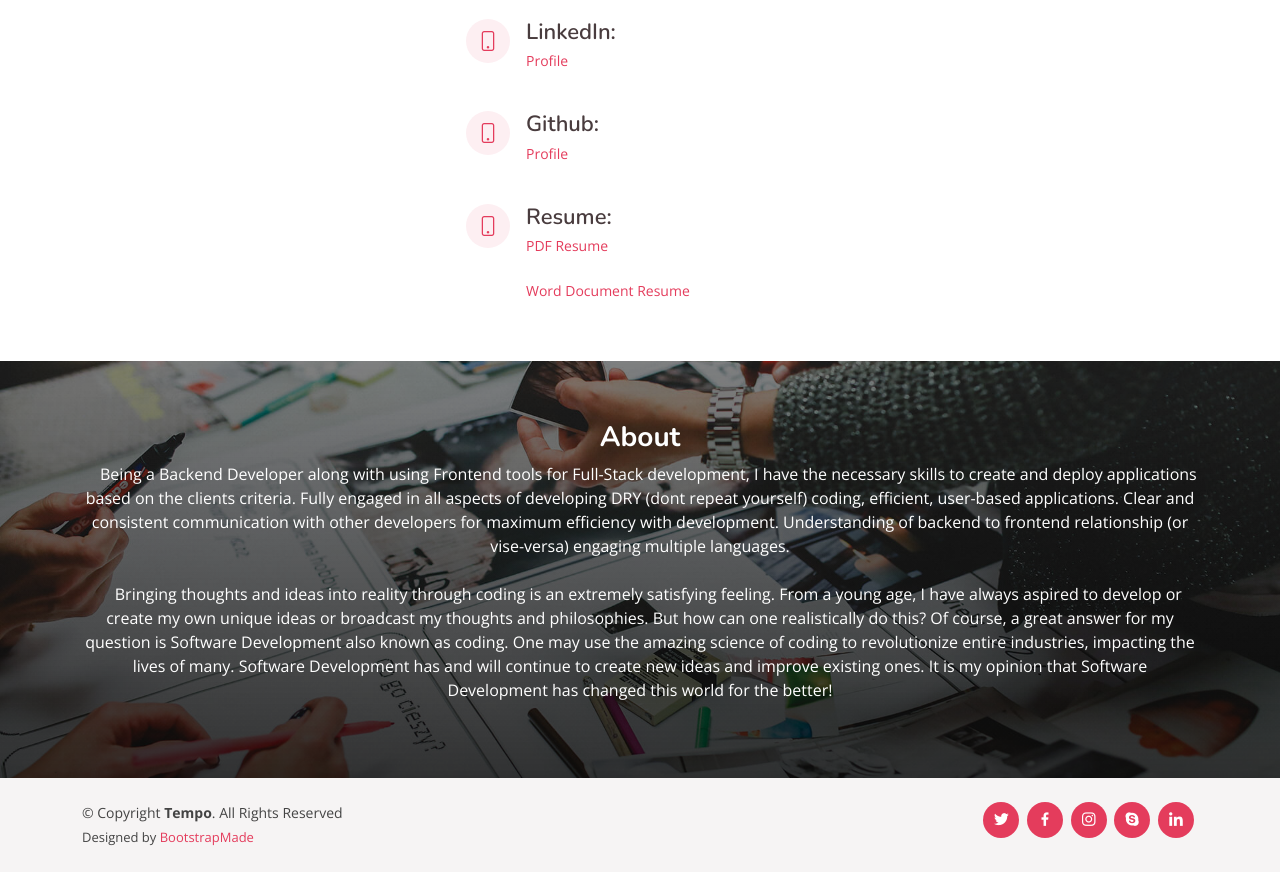
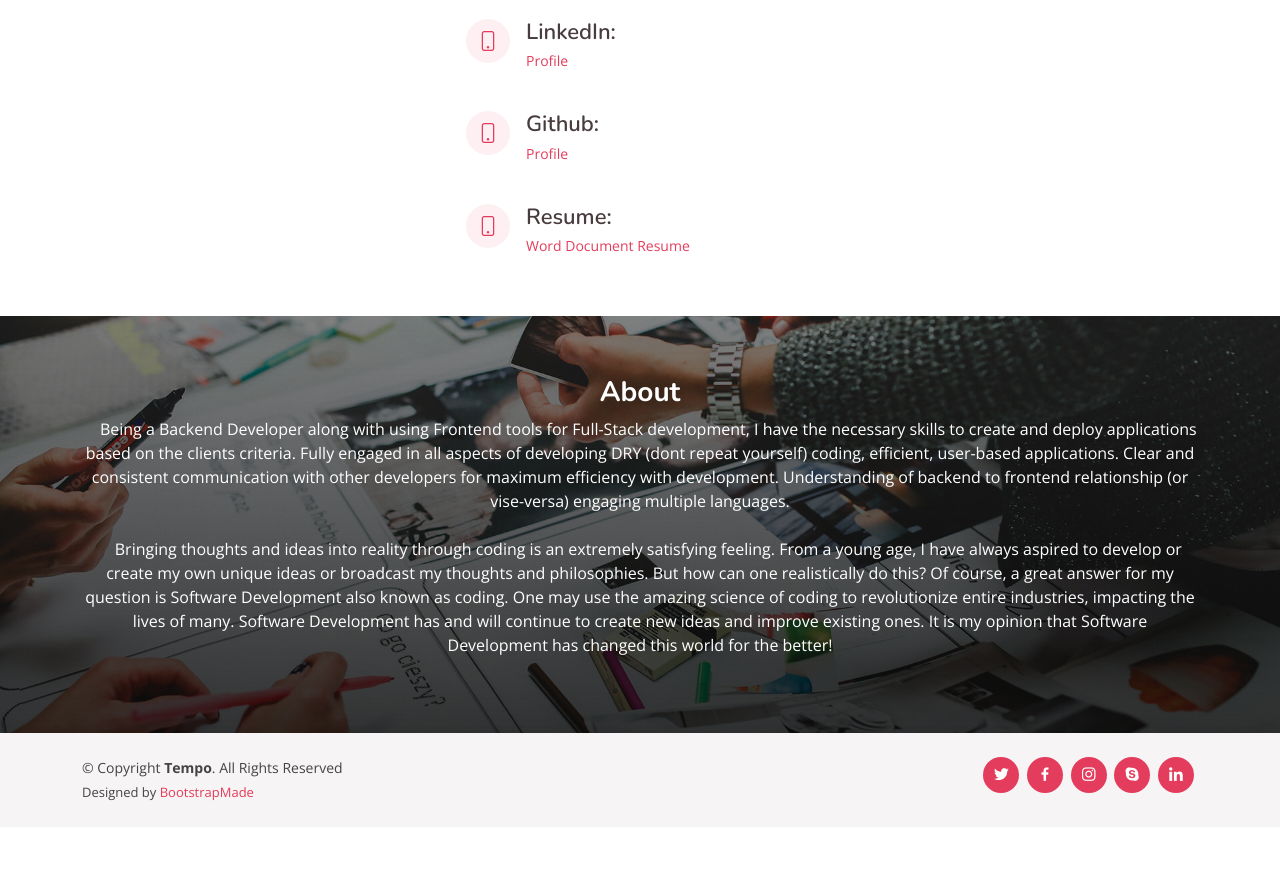
Before and after one commit to chetrambassit121/Chetram-Bassit-s-Resume, a Django app: page / in a window 1280 px wide. Shown: the part 3619-4491 px from the top of the page. After the commit the page ends 4420 px from the top, so only its background shows below. Run offline with Django 3.2, Linux system fonts and the light colour scheme; some libraries are stand-ins or nearby versions.

Commit message:
word resume

```diff
--- a/resume/templates/home_page.html
+++ b/resume/templates/home_page.html
@@ -499,8 +499,8 @@
                   <div class="phone">
                     <i class="bi bi-phone"></i>
                     <h4>Resume:</h4>
-                    <p><a target="_blank" href="https://docdro.id/4IzUoKN">PDF Resume</a></p><br>
-                    <p><a target="_blank" href="https://docdro.id/bmckXka">Word Document Resume</a></p>
+                    {% comment %} <p><a target="_blank" href="https://docdro.id/4IzUoKN">PDF Resume</a></p><br> {% endcomment %}
+                    <p><a target="_blank" href="https://docdro.id/6evnfVc">Word Document Resume</a></p>
                   </div>
                 </div>
               </div>
```
